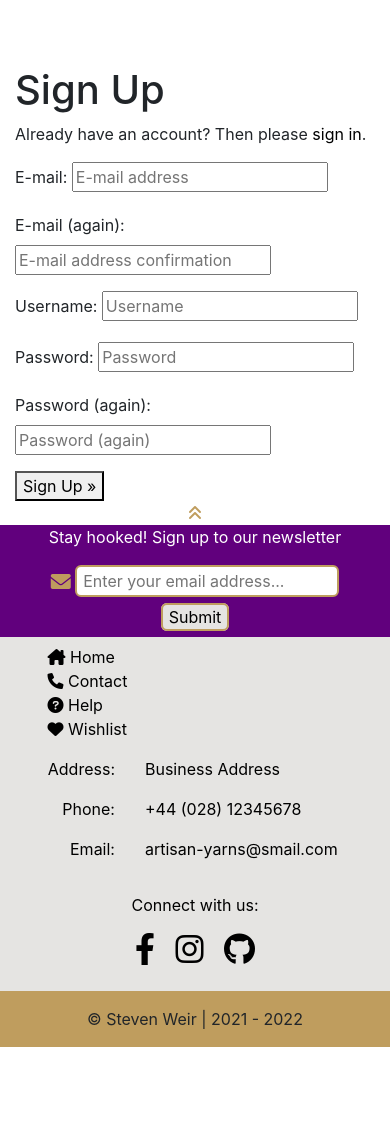
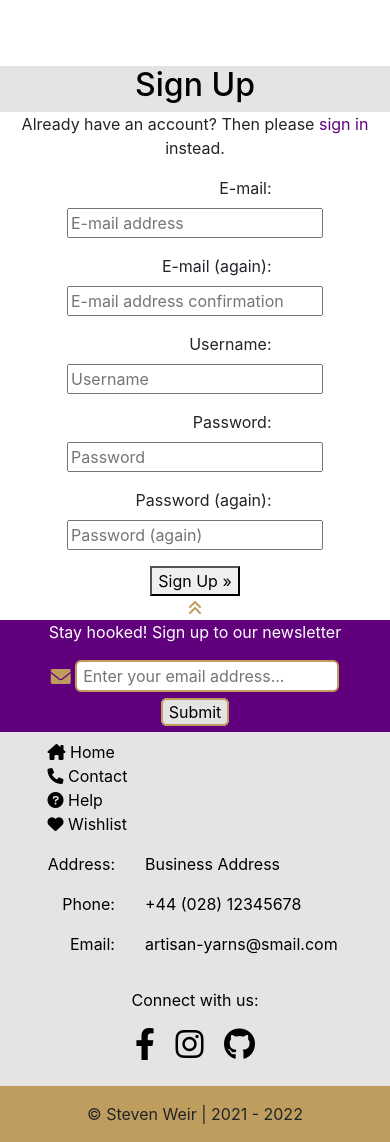
Before and after one commit to StevenWeir038/Artisan-Yarns, a Django app: page /accounts/signup/ in a window 390 px wide. Shown: the part 174-1316 px from the top of the page. Before the commit the page ends 1221 px from the top, so only its background shows below. Run offline with Django 3.2, Linux system fonts and the light colour scheme; parts of the project's set-up code (start-up, migrations or seed data) failed here and were passed over.

Commit message:
Style signup template for mobile/tablet

```diff
--- a/static/css/base.css
+++ b/static/css/base.css
@@ -19,18 +19,55 @@
     box-sizing: border-box;
 }
 
-/* remove link default styling */
-a,
-a:hover,
-a:focus {
+/* link styling */
+a {
     color: black;
     text-decoration: none;
 }
+
+a:hover,
+a:focus {
+    color: rgba(var(--theme-pantone), 1);
+    text-decoration: underline;
+}
+
 
 /* html */
 html {
     height: 100%;
     scroll-behavior: smooth;
+}
+
+/* body */
+body {
+    height: calc(100vh - 290px);
+}
+
+/* spacers to keep header unobstructed*/
+.spacer-mobile {
+    height: 240px;
+}
+
+.spacer-tablet {
+    height: 290px;
+}
+
+/* allauth forms */
+.allauth-inner-content p a{
+    color: rgba(var(--theme-pantone), 1);
+}
+
+.allauth-inner-content p a:hover{
+    text-decoration: underline;
+}
+
+.allauth-inner-content .signup p label{
+    min-width: 153px;
+    text-align: right;
+}
+
+.allauth-inner-content .signup button{
+
 }
 
 /* header */
@@ -108,26 +145,11 @@ li .nav-item {
 }
 
 .product-navbar {
-    /* background: rgba(var(--theme-pantone), 1); */
     color: white;
 }
 
 .navbar-toggler {
     color: black;
-}
-
-/* spacers to keep header unobstructed*/
-.spacer-mobile {
-    height: 240px;
-}
-
-.spacer-tablet {
-    height: 290px;
-}
-
-/* body */
-body {
-    height: calc(100vh - 290px);
 }
 
 /* footer */
--- a/templates/allauth/account/signup.html
+++ b/templates/allauth/account/signup.html
@@ -2,14 +2,17 @@
 
 {% load i18n %}
 
-{% block head_title %}{% trans "Signup" %}{% endblock %}
+{% block page_header %}
+    <h2>Sign Up</h2>
+{% endblock %}
 
 {% block inner_content %}
-<h1>{% trans "Sign Up" %}</h1>
 
-<p>{% blocktrans %}Already have an account? Then please <a href="{{ login_url }}">sign in</a>.{% endblocktrans %}</p>
+<!-- <h1>{% trans "Sign Up" %}</h1> -->
 
-<form class="signup" id="signup_form" method="post" action="{% url 'account_signup' %}">
+<p class="text-center">{% blocktrans %}Already have an account? Then please <a href="{{ login_url }}">sign in</a> instead.{% endblocktrans %}</p>
+
+<form class="signup d-flex-column align-items-center justify-content-center text-center" id="signup_form" method="post" action="{% url 'account_signup' %}">
   {% csrf_token %}
   {{ form.as_p }}
   {% if redirect_field_value %}
```
